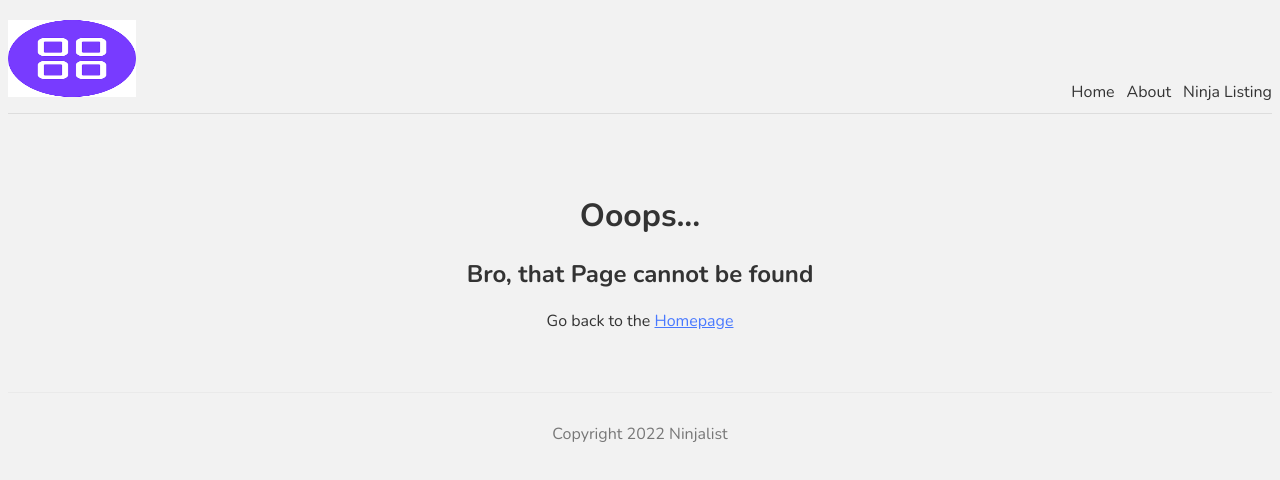
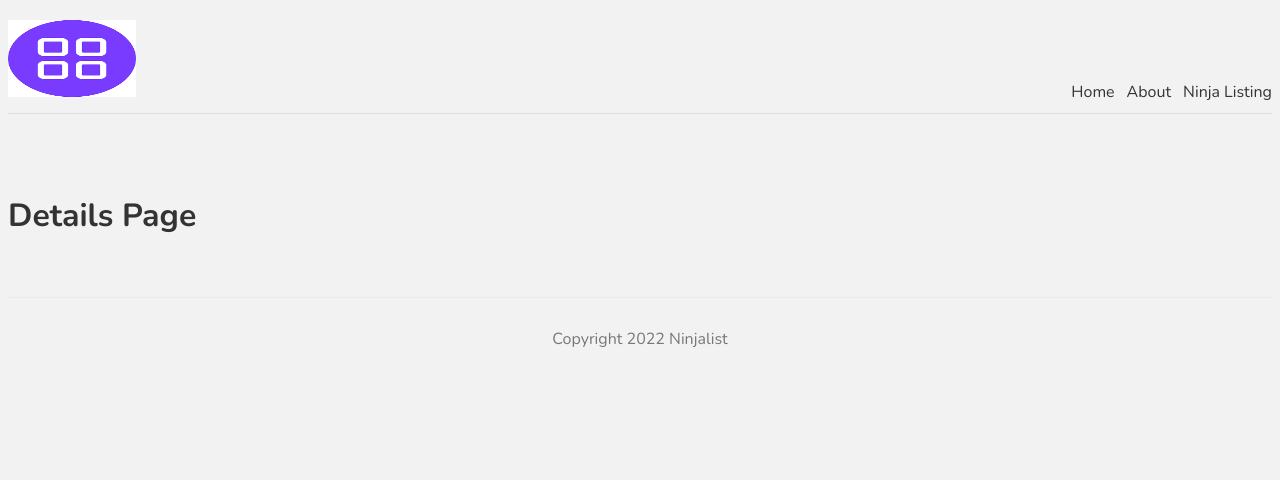
Before and after one commit to mgorem/ninjalist, a Next.js app: page /ninjas/1 in a window 1280 px wide. Before the commit this address had no page. Shown: the top 480 px of the page. Built offline with nearby package versions, Linux system fonts and the light colour scheme.

Commit message:
route parameters

```diff
--- /dev/null
+++ b/pages/ninjas/[id].js
@@ -0,0 +1,9 @@
+const Details = () => {
+    return (
+        <div>
+            <h1>Details Page</h1>
+        </div>
+     );
+}
+
+export default Details;
--- a/pages/ninjas/index.js
+++ b/pages/ninjas/index.js
@@ -1,4 +1,5 @@
 import styles from '../../styles/Ninjas.module.css';
+import Link from 'next/link';
 
 export const getStaticProps = async () => {
     const res = await fetch("https://jsonplaceholder.typicode.com/users");
@@ -15,11 +16,11 @@
         <div>
             <h1>All Ninjas</h1>
             {ninjas.map(ninja => (
-                <div key={ninja.id}>
+                <Link href={'/ninjas/' + ninja.id} key={ninja.id}>
                     <a className={styles.single}>
                         <h3>{ ninja.name }</h3>
                     </a>
-                </div>
+                </Link>
             ))}
         </div>
      );
```
